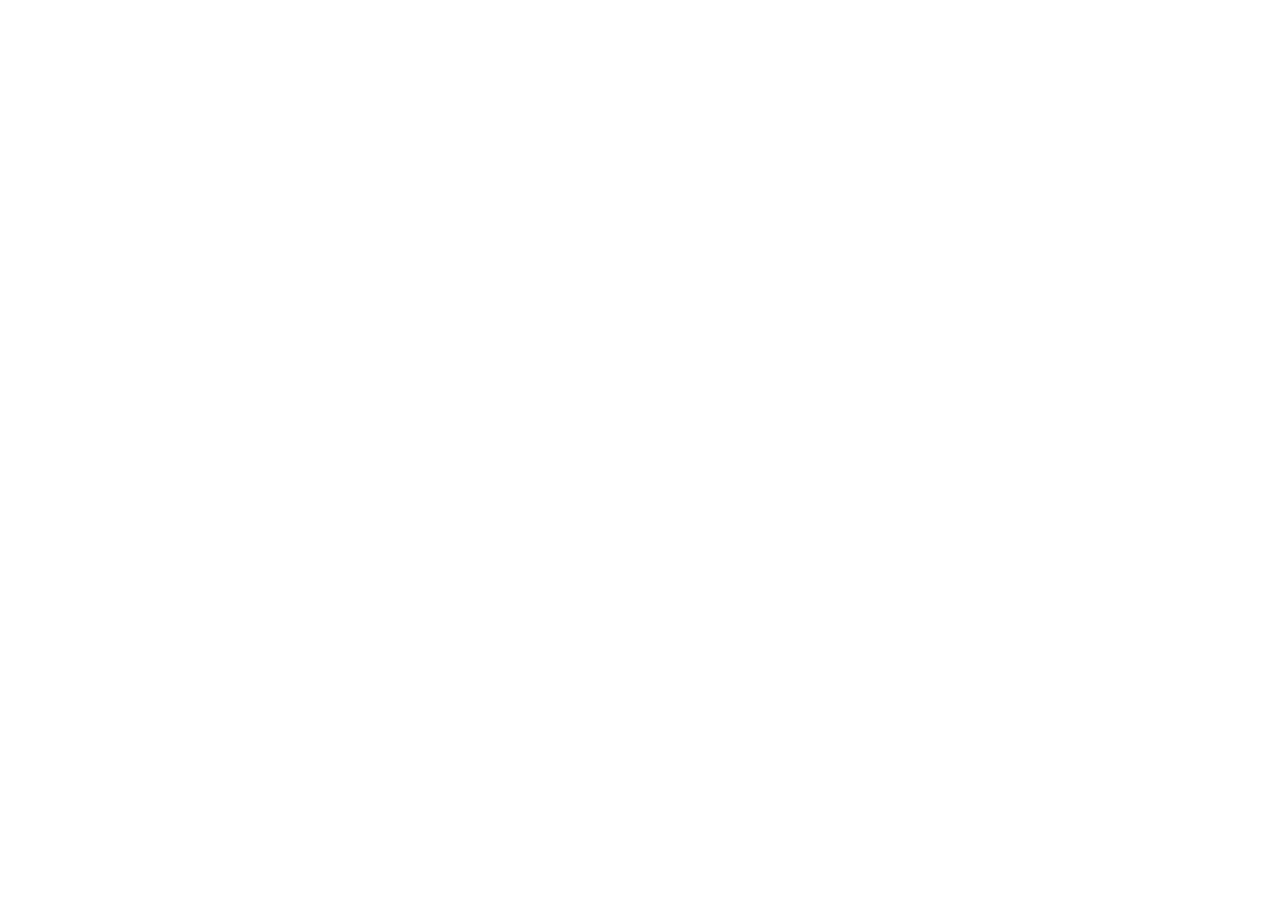
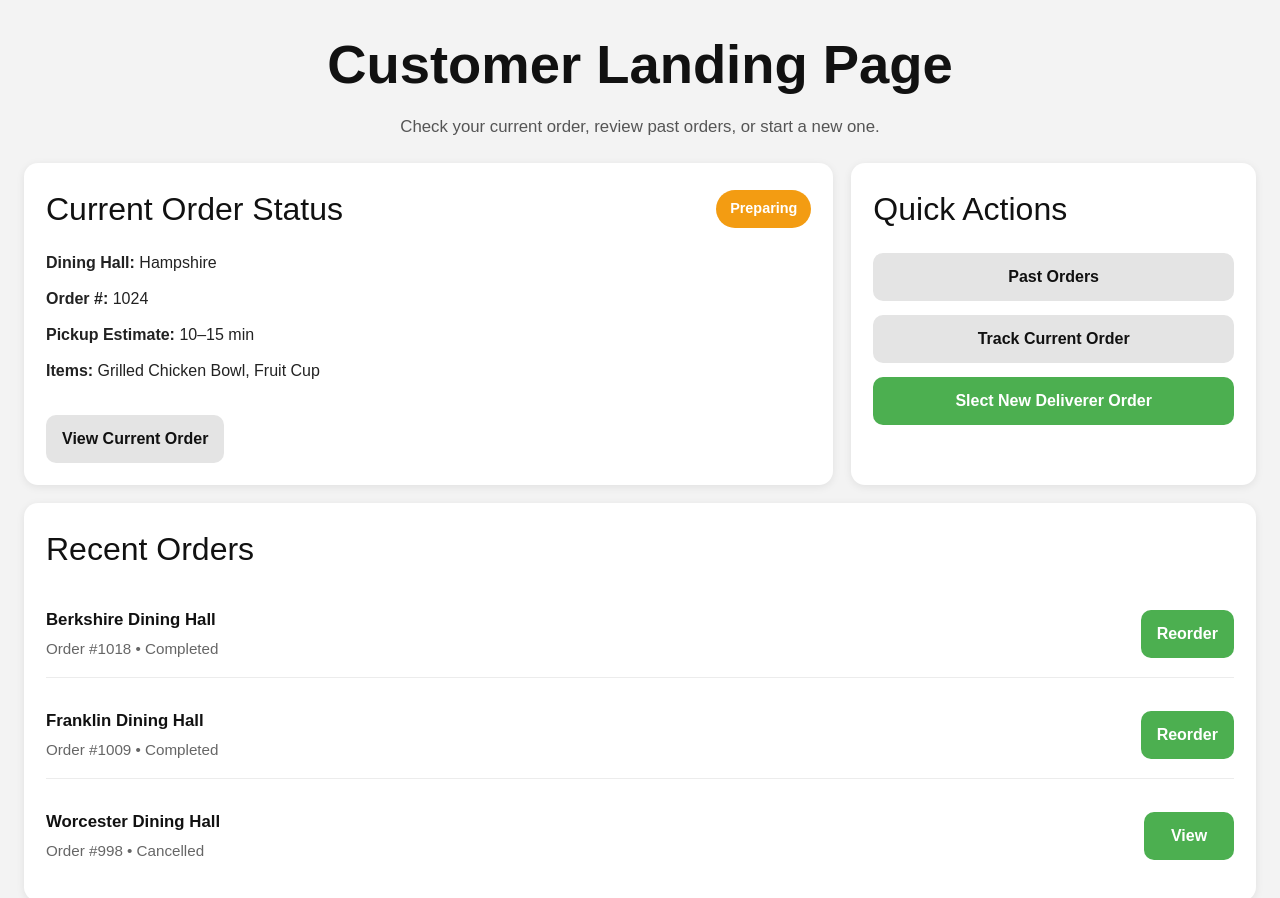
Before and after one commit to jperretta-umass/team-3-grab-n-go, a Vue app in the folder frontend/: page /Deliverer in a window 1280 px wide. Before the commit this address had no page. Shown: the top 898 px of the page. Before the commit the page ends 800 px from the top, so only its background shows below. Built offline with nearby package versions, Linux system fonts and the light colour scheme.

Commit message:
init commit

```diff
--- /dev/null
+++ b/frontend/src/components/DelivererLandingPage.vue
@@ -0,0 +1,273 @@
+<template>
+  <div class="page">
+    <div class="page-shell">
+      <h1 class="page-title">Customer Landing Page</h1>
+      <p class="page-subtitle">
+        Check your current order, review past orders, or start a new one.
+      </p>
+
+      <section class="top-row">
+        <div class="panel current-order-panel">
+          <div class="panel-header">
+            <h2>Current Order Status</h2>
+            <span class="status-pill">Preparing</span>
+          </div>
+
+          <div class="order-details">
+            <p><strong>Dining Hall:</strong> Hampshire</p>
+            <p><strong>Order #:</strong> 1024</p>
+            <p><strong>Pickup Estimate:</strong> 10–15 min</p>
+            <p><strong>Items:</strong> Grilled Chicken Bowl, Fruit Cup</p>
+          </div>
+
+          <div class="panel-actions">
+            <button class="secondary-btn">View Current Order</button>
+          </div>
+        </div>
+
+        <div class="panel quick-actions-panel">
+          <h2>Quick Actions</h2>
+
+          <div class="action-stack">
+            <button class="action-btn neutral-btn">Past Orders</button>
+            <button class="action-btn neutral-btn">Track Current Order</button>
+            <RouterLink to="/DelivererPage" class="action-btn primary-btn">
+              Slect New Deliverer Order
+            </RouterLink>
+          </div>
+        </div>
+      </section>
+
+      <section class="panel history-panel">
+        <div class="panel-header">
+          <h2>Recent Orders</h2>
+        </div>
+
+        <div class="history-list">
+          <div class="history-item">
+            <div>
+              <p class="history-title">Berkshire Dining Hall</p>
+              <p class="history-meta">Order #1018 • Completed</p>
+            </div>
+            <button class="small-btn">Reorder</button>
+          </div>
+
+          <div class="history-item">
+            <div>
+              <p class="history-title">Franklin Dining Hall</p>
+              <p class="history-meta">Order #1009 • Completed</p>
+            </div>
+            <button class="small-btn">Reorder</button>
+          </div>
+
+          <div class="history-item">
+            <div>
+              <p class="history-title">Worcester Dining Hall</p>
+              <p class="history-meta">Order #998 • Cancelled</p>
+            </div>
+            <button class="small-btn">View</button>
+          </div>
+        </div>
+      </section>
+    </div>
+  </div>
+</template>
+
+<script setup lang="ts">
+// Prototype page for now — static mock content
+</script>
+
+<style scoped>
+* {
+  box-sizing: border-box;
+}
+
+.page {
+  min-height: 100vh;
+  background: #f3f3f3;
+  padding: 24px;
+  font-family: Arial, sans-serif;
+}
+
+.page-shell {
+  max-width: 1400px;
+  margin: 0 auto;
+}
+
+.page-title {
+  margin: 0 0 8px 0;
+  text-align: center;
+  font-size: 3.4rem;
+  font-weight: 800;
+  color: #111;
+}
+
+.page-subtitle {
+  margin: 0 0 24px 0;
+  text-align: center;
+  font-size: 1.05rem;
+  color: #555;
+}
+
+.top-row {
+  display: grid;
+  grid-template-columns: 2fr 1fr;
+  gap: 18px;
+  margin-bottom: 18px;
+}
+
+.panel {
+  background: white;
+  border-radius: 14px;
+  padding: 22px;
+  box-shadow: 0 2px 8px rgba(0, 0, 0, 0.08);
+}
+
+.panel-header {
+  display: flex;
+  justify-content: space-between;
+  align-items: center;
+  gap: 12px;
+  margin-bottom: 18px;
+}
+
+.panel-header h2,
+.quick-actions-panel h2,
+.history-panel h2 {
+  margin: 0;
+  font-size: 2rem;
+  color: #111;
+}
+
+.current-order-panel {
+  min-height: 280px;
+  display: flex;
+  flex-direction: column;
+  justify-content: space-between;
+}
+
+.quick-actions-panel {
+  min-height: 280px;
+}
+
+.order-details p {
+  margin: 0 0 12px 0;
+  font-size: 1rem;
+  color: #222;
+}
+
+.status-pill {
+  background: #f39c12;
+  color: white;
+  font-weight: 700;
+  padding: 8px 14px;
+  border-radius: 999px;
+  font-size: 0.9rem;
+}
+
+.panel-actions {
+  margin-top: 20px;
+}
+
+.action-stack {
+  display: flex;
+  flex-direction: column;
+  gap: 14px;
+  margin-top: 20px;
+}
+
+.action-btn,
+.secondary-btn,
+.small-btn {
+  border: none;
+  border-radius: 10px;
+  padding: 12px 16px;
+  font-weight: 700;
+  cursor: pointer;
+  text-decoration: none;
+  display: inline-block;
+  text-align: center;
+  transition: transform 0.15s ease, opacity 0.15s ease;
+}
+
+.action-btn:hover,
+.secondary-btn:hover,
+.small-btn:hover {
+  transform: translateY(-1px);
+  opacity: 0.95;
+}
+
+.primary-btn {
+  background: #4caf50;
+  color: white;
+}
+
+.neutral-btn,
+.secondary-btn {
+  background: #e4e4e4;
+  color: #111;
+}
+
+.history-panel {
+  min-height: 320px;
+}
+
+.history-list {
+  display: flex;
+  flex-direction: column;
+  gap: 14px;
+  margin-top: 18px;
+}
+
+.history-item {
+  display: flex;
+  justify-content: space-between;
+  align-items: center;
+  gap: 14px;
+  padding: 16px 0;
+  border-bottom: 1px solid #ececec;
+}
+
+.history-item:last-child {
+  border-bottom: none;
+}
+
+.history-title {
+  margin: 0 0 6px 0;
+  font-size: 1.05rem;
+  font-weight: 700;
+  color: #111;
+}
+
+.history-meta {
+  margin: 0;
+  color: #666;
+  font-size: 0.95rem;
+}
+
+.small-btn {
+  background: #4caf50;
+  color: white;
+  min-width: 90px;
+}
+
+@media (max-width: 900px) {
+  .page-title {
+    font-size: 2.3rem;
+  }
+
+  .top-row {
+    grid-template-columns: 1fr;
+  }
+
+  .panel-header {
+    flex-direction: column;
+    align-items: flex-start;
+  }
+
+  .history-item {
+    flex-direction: column;
+    align-items: flex-start;
+  }
+}
+</style>
--- a/frontend/src/main.ts
+++ b/frontend/src/main.ts
@@ -12,6 +12,8 @@
 import Register from "./components/Register.vue"
 import CustomerLandingPage from "./components/CustomerLandingPage.vue";
 import Success from "./components/SuccessPage.vue"
+import DelivererLanding from "./components/DelivererLandingPage.vue"
+
 
 const router = createRouter({
     history: createWebHistory(),
@@ -23,7 +25,8 @@
         {path: "/ItemPage", component: ItemPage },
         {path: "/Register", component: Register },
         {path: "/Login", component: Login },
-        { path: "/success", component: Success }
+        { path: "/success", component: Success },
+        {path: "/Deliverer", component: DelivererLanding }
     ]
 });
 
```
Also changed, not shown: 1 other file (tests, documents, lock files or other folders).
